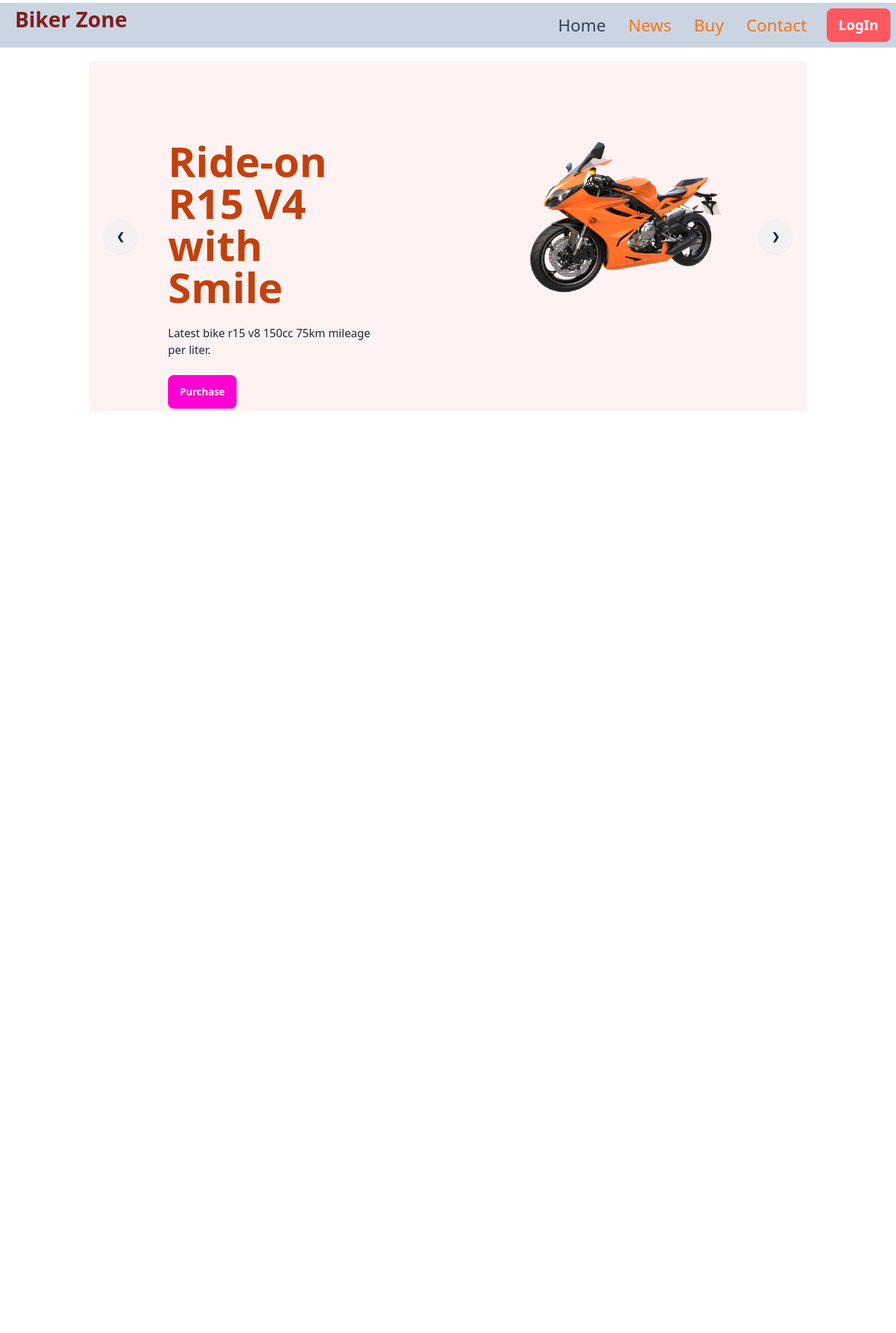
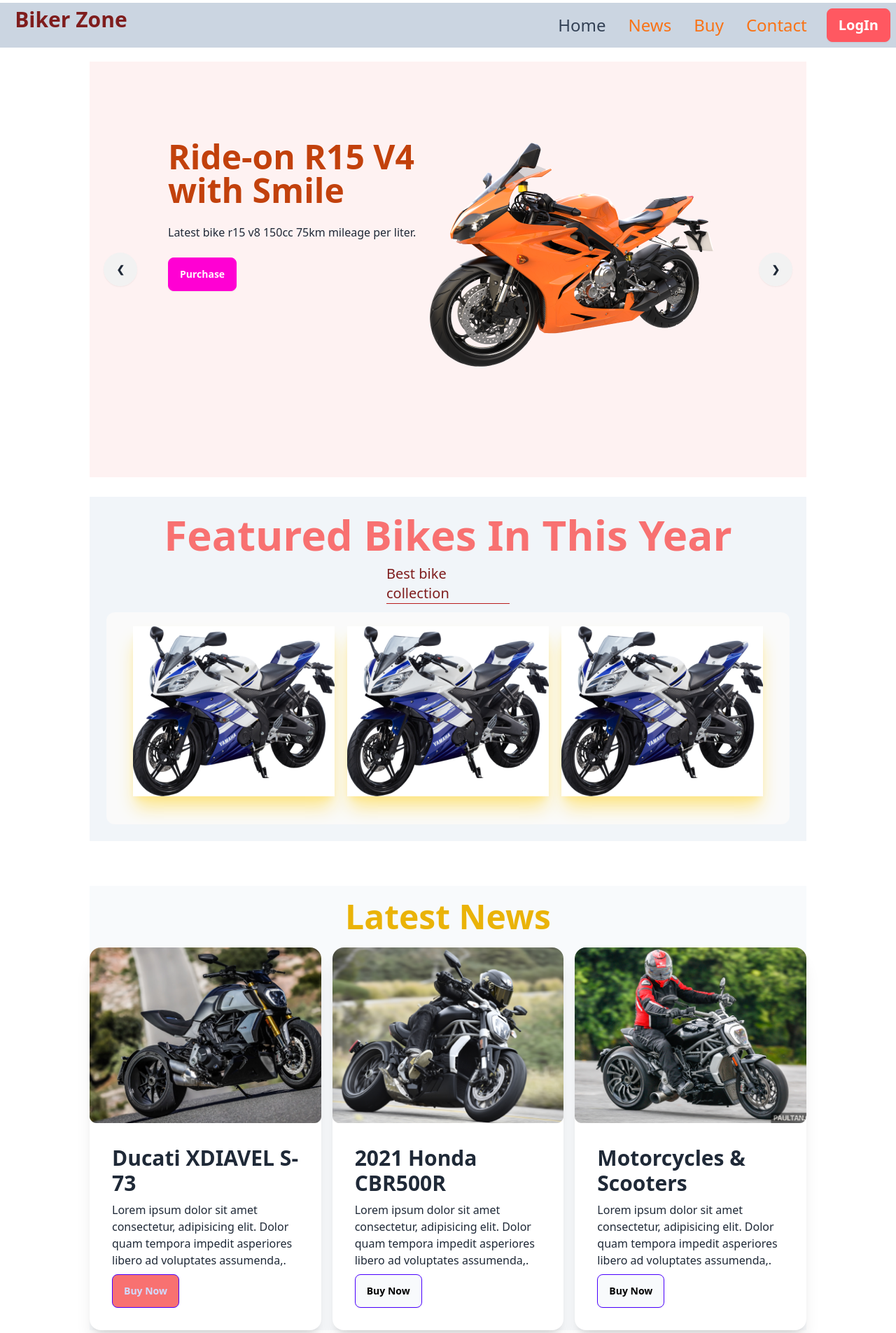
Before and after one commit to hasanredoy/bike-zone, a plain HTML site: page index.html in a window 1280 px wide. Shown: the top 1905 px of the page at 70% size. Before the commit the page ends 800 px from the top, so only its background shows below. Drawn offline with nearby package versions, Linux system fonts and the light colour scheme.

Commit message:
latest news section added

```diff
--- a/index.html
+++ b/index.html
@@ -19,6 +19,15 @@
   <link rel="preconnect" href="https://fonts.gstatic.com" crossorigin>
   <link href="https://fonts.googleapis.com/css2?family=Bebas+Neue&family=Roboto:wght@700&display=swap" rel="stylesheet">
 
+  <style>
+    .heigt {
+      height: 600px;
+    }
+
+    .height {
+      height: 300px;
+    }
+  </style>
 
   <title>Biker Zone Slider</title>
 </head>
@@ -65,23 +74,23 @@
     </nav>
   </header>
   <!-- carusel section  -->
-  <section class="w-4/5 bg-red-50 mx-auto mt-6">
+  <section class="w-4/5 bg-red-50 mx-auto mt-6 heigt md:h-auto">
 
-    <div class="carousel w-full " style="height: 500px;">
+    <div class="carousel w-full ">
       <!-- carousel  -->
       <div id="slide1" class="carousel-item relative w-full">
-        <div class=" flex gap-30 p-28">
-          <div class="flex-grow space-y-6  pb-0">
-            <h1 class="text-6xl text-orange-700 font-black">
+        <div class=" flex flex-col md:flex-col lg:flex-row gap-y-3  md:gap-5 lg:gap-0 p-14 pb-0 mb-0 lg:p-28 lg:pb-0">
+          <div class=" space-y-6  pb-0">
+            <h1 class="text-3xl lg:text-5xl text-orange-700 font-black">
               Ride-on R15 V4 <br>
               with Smile</h1>
             <p>
-                Latest  bike r15 v8 150cc 75km mileage per liter.
+              Latest bike r15 v8 150cc 75km mileage per liter.
             </p>
 
             <button class="btn btn-secondary">Purchase </button>
           </div>
-          <div class= " pb-0 pt-0 pl-52">
+          <div class=" pb-0 pt-6 md:pt-0 pl-0 lg:pl-0 ">
             <img src="/images/slider/bike3.png" class="w-full" />
           </div>
         </div>
@@ -90,21 +99,21 @@
           <a href="#slide2" class="btn btn-circle">❯</a>
         </div>
       </div>
-      <!-- carousel 2 -->
+      <!-- carouse2  -->
       <div id="slide2" class="carousel-item relative w-full">
-        <div class=" flex gap-30 p-28">
-          <div class="flex-grow space-y-6  pb-0">
-            <h1 class="text-6xl text-orange-700 font-black">
+        <div class=" flex flex-col md:flex-col lg:flex-row gap-y-3  md:gap-5 lg:gap-0 p-14 pb-0 mb-0 lg:p-28">
+          <div class=" md:flex-grow space-y-6  pb-0">
+            <h1 class="text-3xl md:text-5xl text-orange-700 font-black">
               Ride-on R15 V4 <br>
               with Smile</h1>
             <p>
-                Latest  bike r15 v8 150cc 75km mileage per liter.
+              Latest bike r15 v8 150cc 75km mileage per liter.
             </p>
 
             <button class="btn btn-secondary">Purchase </button>
           </div>
-          <div class= " pb-0 pt-0 pl-52">
-            <img src="/images/slider/bike1.png" class="w-full" />
+          <div class=" pb-0 pt-6 md:pt-0 pl-0 lg:pl-0 ">
+            <img src="/images/slider/bike2.png" class="w-full" />
           </div>
         </div>
         <div class="absolute flex justify-between transform -translate-y-1/2 left-5 right-5 top-1/2">
@@ -112,21 +121,21 @@
           <a href="#slide3" class="btn btn-circle">❯</a>
         </div>
       </div>
-      <!-- slide 3 -->
+      <!-- carouse3  -->
       <div id="slide3" class="carousel-item relative w-full">
-        <div class=" flex gap-30 p-28">
-          <div class="flex-grow space-y-6  pb-0">
-            <h1 class="text-6xl text-orange-700 font-black">
+        <div class=" flex flex-col md:flex-col lg:flex-row gap-y-3  md:gap-5 lg:gap-0 p-14 pb-0 mb-0 lg:p-28">
+          <div class=" md:flex-grow space-y-6  pb-0">
+            <h1 class="text-3xl md:text-5xl text-orange-700 font-black">
               Ride-on R15 V4 <br>
               with Smile</h1>
             <p>
-                Latest  bike r15 v8 150cc 75km mileage per liter.
+              Latest bike r15 v8 150cc 75km mileage per liter.
             </p>
 
             <button class="btn btn-secondary">Purchase </button>
           </div>
-          <div class= " pb-0 pt-0 pl-52">
-            <img src="/images/slider/bike2.png" class="w-full" />
+          <div class=" pb-0 pt-6 md:pt-0 pl-0 lg:pl-0 ">
+            <img src="/images/slider/bike4.png" class="w-full" />
           </div>
         </div>
         <div class="absolute flex justify-between transform -translate-y-1/2 left-5 right-5 top-1/2">
@@ -134,21 +143,21 @@
           <a href="#slide4" class="btn btn-circle">❯</a>
         </div>
       </div>
-      <!-- slide 4 -->
+      <!-- carouse4  -->
       <div id="slide4" class="carousel-item relative w-full">
-        <div class=" flex gap-30 p-28">
-          <div class="flex-grow space-y-6  pb-0">
-            <h1 class="text-6xl text-orange-700 font-black">
+        <div class=" flex flex-col md:flex-col lg:flex-row gap-y-3  md:gap-5 lg:gap-0 p-14 pb-0 mb-0 lg:p-28">
+          <div class=" md:flex-grow space-y-6  pb-0">
+            <h1 class="text-3xl md:text-5xl text-orange-700 font-black">
               Ride-on R15 V4 <br>
               with Smile</h1>
             <p>
-                Latest  bike r15 v8 150cc 75km mileage per liter.
+              Latest bike r15 v8 150cc 75km mileage per liter.
             </p>
 
             <button class="btn btn-secondary">Purchase </button>
           </div>
-          <div class= " pb-0 pt-0 pl-52">
-            <img src="/images/slider/bike4.png" class="w-full" />
+          <div class=" pb-0 pt-6 md:pt-0 pl-0 lg:pl-0 ">
+            <img src="/images/slider/bike1.png" class="w-full" />
           </div>
         </div>
         <div class="absolute flex justify-between transform -translate-y-1/2 left-5 right-5 top-1/2">
@@ -156,8 +165,69 @@
           <a href="#slide1" class="btn btn-circle">❯</a>
         </div>
       </div>
+
     </div>
   </section>
+
+  <main>
+    <!-- feature bike section  -->
+    <section class="w-4/5 my mx-auto bg-slate-100 mt-7 lg:p-6">
+      <h1 class="text-center text-3xl font-black lg:text-6xl text-red-400">
+        Featured Bikes In This Year
+      </h1>
+      <p class="border-b text-xl text-red-900 border-red-700 w-44 mx-auto mt-3">
+        Best bike collection
+      </p>
+      <div class="flex flex-col  lg:flex-row bg-neutral-50 justify-evenly p-5 rounded-xl mt-3">
+        <div class="mb-10 shadow-xl shadow-amber-200 md:mb-5"><img src="/images/others/feature-bike.png" alt=""></div>
+        <div class="mb-10 md:mb-5  shadow-xl shadow-amber-200"><img src="/images/others/feature-bike.png" alt=""></div>
+        <div class="shadow-xl shadow-amber-200 mb-5"><img src="/images/others/feature-bike.png" alt=""></div>
+      </div>
+    </section>
+
+    <!-- latest news section  -->
+    <section class="w-4/5 mx-auto bg-slate-50 my-16 ">
+      <h1 class=" text-3xl lg:text-5xl text-center p-5 font-bold text-yellow-500">Latest News</h1>
+      <div class="flex gap-x-4 flex-col gap-y-8 lg:flex-row">
+        <div class="card w-full bg-base-100 shadow-xl">
+          <figure><img src="/images/others/latest1.png" alt="Shoes" /></figure>
+          <div class="card-body">
+            <h2 class="card-title text-3xl">Ducati XDIAVEL S-73</h2>
+            <p>Lorem ipsum dolor sit amet consectetur, adipisicing elit. Dolor quam tempora impedit asperiores libero ad
+              voluptates assumenda,.</p>
+            <div class="card-actions">
+              <button class="btn btn-primary bg-red-400">Buy Now</button>
+            </div>
+          </div>
+        </div>
+        <!-- news 2 -->
+        <div class="card w-full bg-base-100 shadow-xl">
+          <figure><img src="/images/others/latest2.png" alt="Shoes" /></figure>
+          <div class="card-body">
+            <h2 class="card-title text-3xl">2021 Honda CBR500R</h2>
+            <p>Lorem ipsum dolor sit amet consectetur, adipisicing elit. Dolor quam tempora impedit asperiores libero ad
+              voluptates assumenda,.</p>
+            <div class="card-actions">
+              <button class="btn btn-primary bg-slate-50 text-black">Buy Now</button>
+            </div>
+          </div>
+        </div>
+        <!-- news 3 -->
+        <div class="card w-full bg-base-100 shadow-xl">
+          <figure><img src="/images/others/latest3.png" alt="Shoes" /></figure>
+          <div class="card-body">
+            <h2 class="card-title text-3xl">Motorcycles & Scooters</h2>
+            <p>Lorem ipsum dolor sit amet consectetur, adipisicing elit. Dolor quam tempora impedit asperiores libero ad
+              voluptates assumenda,.</p>
+            <div class="card-actions">
+              <button class="btn btn-primary bg-slate-50 text-black">Buy Now</button>
+            </div>
+          </div>
+        </div>
+      </div>
+    </section>
+    <!-- happy clints section -->
+  </main>
 </body>
 
 </html>
```
Lines whose indentation alone changed are shown as unchanged.
